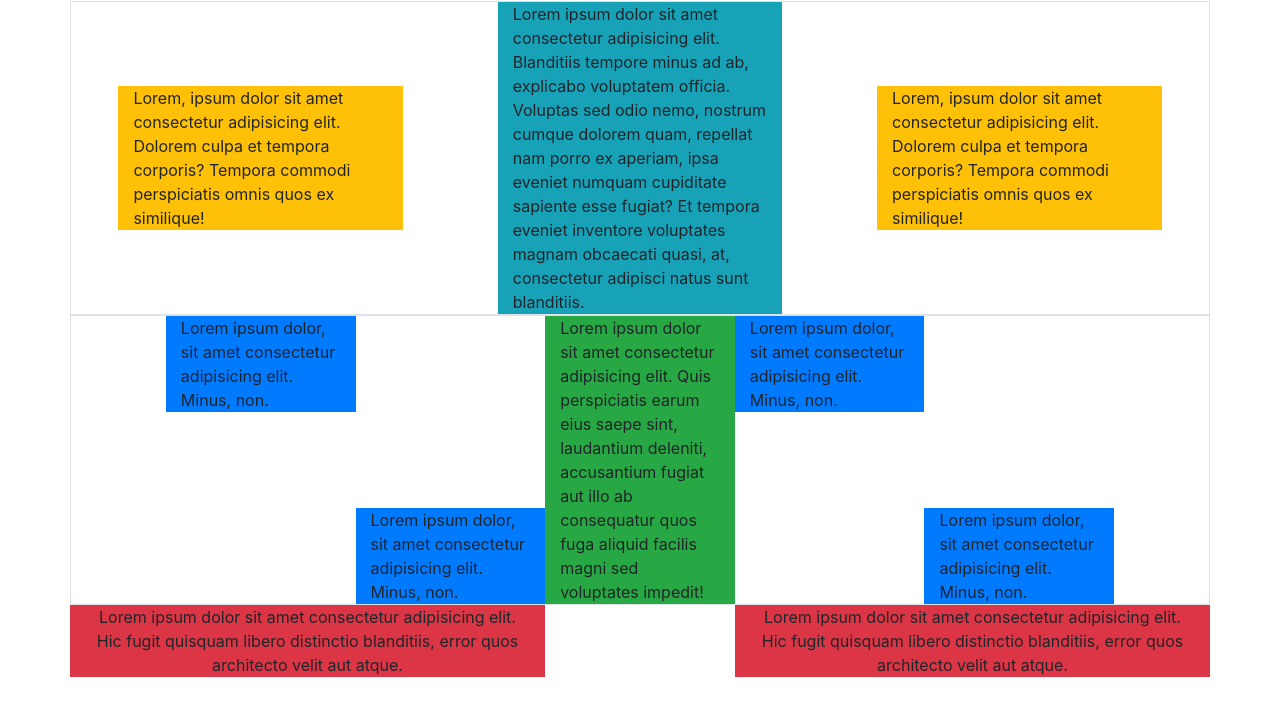
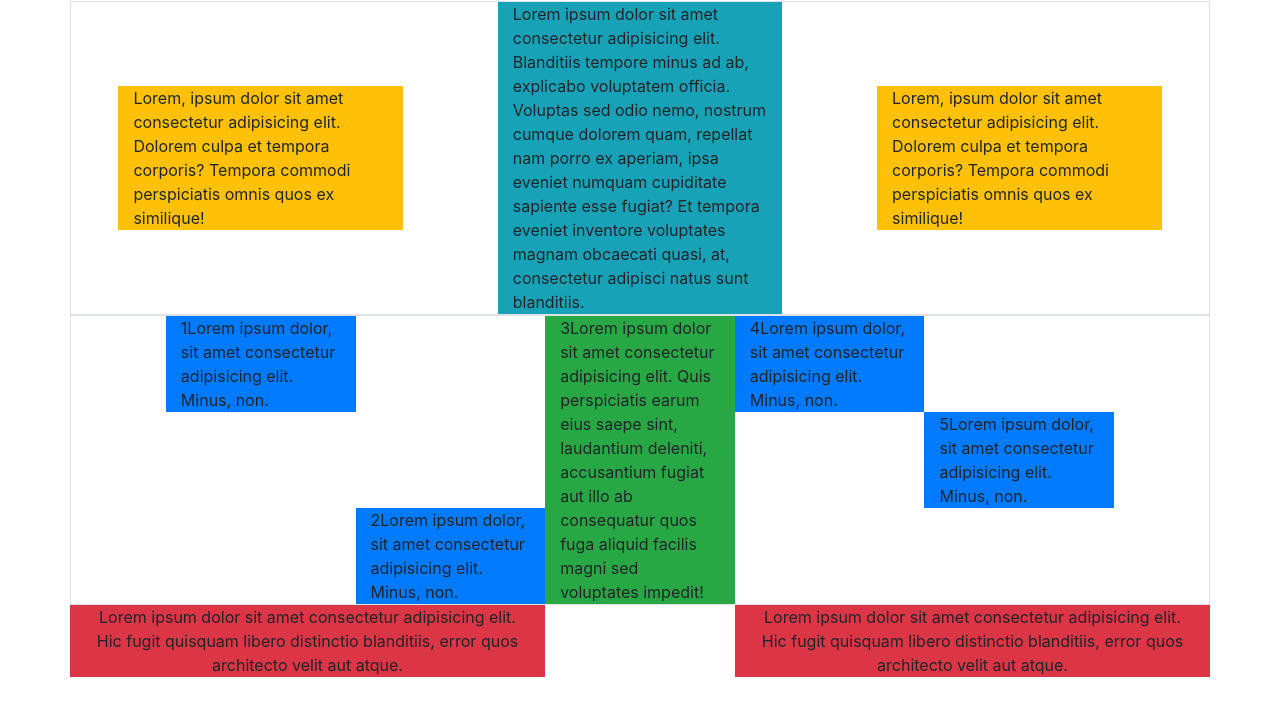
Before and after one commit to mehmetyagci/the-web-developer-bootcamp, a plain HTML site: page section-9/12_Grid_Flexbox/index.html in a window 1280 px wide. Shown: the part 74-790 px from the top of the page. Drawn offline with nearby package versions, Linux system fonts and the light colour scheme.

Commit message:
fgfdg
dfgdfg

```diff
--- a/section-9/12_Grid_Flexbox/index.html
+++ b/section-9/12_Grid_Flexbox/index.html
@@ -16,6 +16,7 @@
 <body>
     <div class="container">
         <h1 class="text-center display-4">Grid + Flexbox</h1>
+
         <div class="row border justify-content-around align-items-center">
             <div class="col-sm-3 bg-warning">
                 Lorem, ipsum dolor sit amet consectetur adipisicing elit. Dolorem culpa et tempora corporis? Tempora commodi perspiciatis omnis quos ex similique!
@@ -28,19 +29,19 @@
         </div>
         <div class="row border justify-content-center align-items-end">
             <div class="col-2 bg-primary align-self-start">
-                Lorem ipsum dolor, sit amet consectetur adipisicing elit. Minus, non.
+                1Lorem ipsum dolor, sit amet consectetur adipisicing elit. Minus, non.
             </div>
             <div class="col-2 bg-primary">
-                Lorem ipsum dolor, sit amet consectetur adipisicing elit. Minus, non.
+                2Lorem ipsum dolor, sit amet consectetur adipisicing elit. Minus, non.
             </div>
             <div class="col-2 bg-success">
-                Lorem ipsum dolor sit amet consectetur adipisicing elit. Quis perspiciatis earum eius saepe sint, laudantium deleniti, accusantium fugiat aut illo ab consequatur quos fuga aliquid facilis magni sed voluptates impedit!
+                3Lorem ipsum dolor sit amet consectetur adipisicing elit. Quis perspiciatis earum eius saepe sint, laudantium deleniti, accusantium fugiat aut illo ab consequatur quos fuga aliquid facilis magni sed voluptates impedit!
             </div>
             <div class="col-2 bg-primary align-self-start">
-                Lorem ipsum dolor, sit amet consectetur adipisicing elit. Minus, non.
+                4Lorem ipsum dolor, sit amet consectetur adipisicing elit. Minus, non.
             </div>
-            <div class="col-2 bg-primary">
-                Lorem ipsum dolor, sit amet consectetur adipisicing elit. Minus, non.
+            <div class="col-2 bg-primary align-self-center">
+                5Lorem ipsum dolor, sit amet consectetur adipisicing elit. Minus, non.
             </div>
         </div>
 
```
